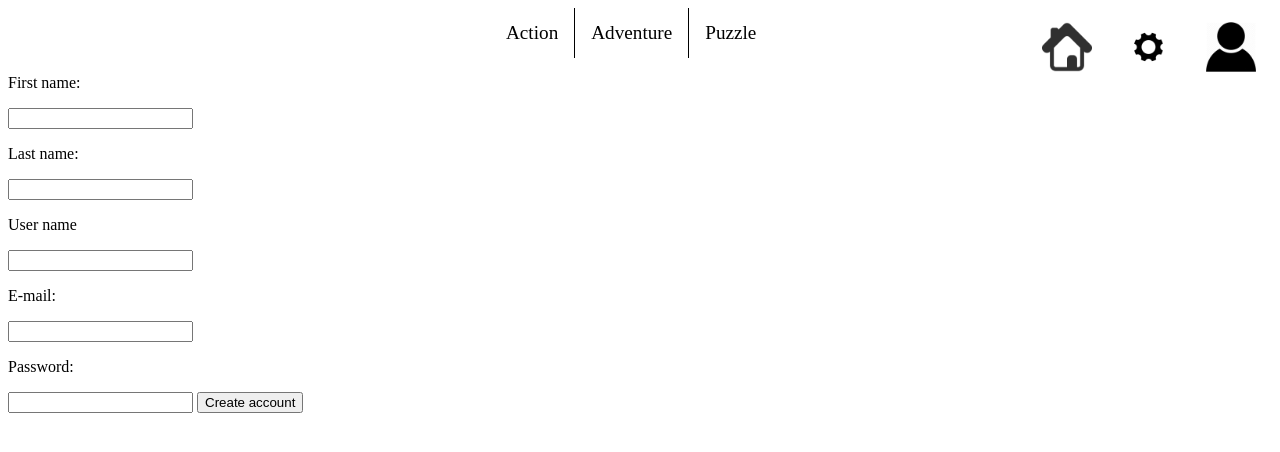
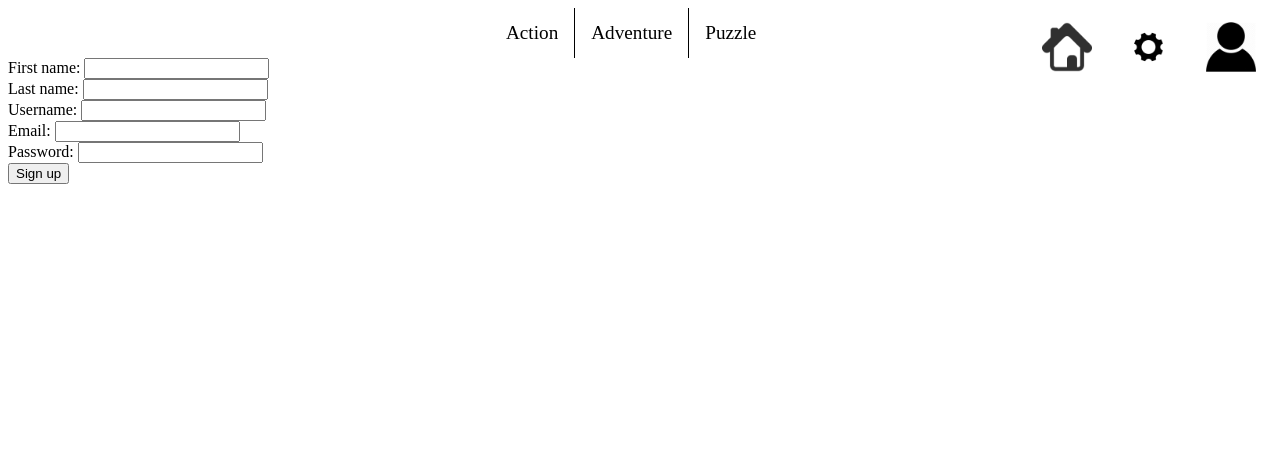
Before and after one commit to mcclure-calvin-wm/slither, a PHP site: page /createAccount.php in a window 1280 px wide. Shown: the top 452 px of the page. Run offline with PHP 8.4, Linux system fonts and the light colour scheme.

Commit message:
Stuff changed

```diff
--- a/Connector.php
+++ b/Connector.php
@@ -1,7 +1,21 @@
 <?php
-/**
- * Created by PhpStorm.
- * User: session1
- * Date: 4/28/16
- * Time: 2:45 PM
- */
+
+/*** mysql hostname ***/
+$hostname = 'localhost';
+
+/*** mysql username ***/
+$username = 'root';
+
+/*** mysql password ***/
+$password = 'root';
+
+try{
+    $dbh = new PDO("mysql:host=$hostname;dbname=slither", $username, $password);
+    //echo 'a message saying we have connected';
+    //echo 'Connected to database';
+}
+catch(PDOException $e) {
+    echo $e->getMessage();
+}
+session_start();
+?>
--- a/createAccount.php
+++ b/createAccount.php
@@ -1,11 +1,55 @@
 <?php
+require('Connector.php');
+if(!empty($_SESSION["userName"])){
+    header("Location: Index.php");
+}
+if(!empty($_POST['pass'])){
+
+    $username = $_POST['username'];
+    $password = $_POST['pass'];
+    $email = $_POST['email'];
+    $first = $_POST['first'];
+    $last = $_POST['last'];
+
+    if(isset($username)){
+        $prepData = array(
+            "firstN"=>$first,
+            "lastN"=>$last,
+            "password"=>$password,
+            "email"=>$email,
+            "username"=>$username
+        );
+        //print_R($prepData);
+        $stmt = $dbh->prepare("INSERT INTO Signin(firstname,
+                    lastname,
+                    password,
+                    email,
+                    username)
+            VALUES(
+                  :firstN,
+                  :lastN,
+                  :password,
+                  :email,
+                  :username)");
+        $result = $stmt->execute($prepData);
+        if($result){
+            $_SESSION["password"] = $password;
+            $_SESSION["userName"] = $username;
+            $_SESSION['registered'] = 1;
+            echo "Registered.";
+            header("Location: Index.php");
+        }else {
+            //var_dump($result);
+            echo "Error creating account.";
+        }
+    }
+}
 ?>
+
 <!DOCTYPE html>
 <html>
 <head>
-
     <link rel="stylesheet" type="text/css" href="styles.css">
-
 </head>
 <body>
 <div id="div1">
@@ -27,24 +71,20 @@
 
 
 
-<form>
-<p>First name:</p>
-    <input type="text">
+<div id="login-form">
+    <form method="post">
+        <label>First name: </label><input type="text" name="first" required/><br>
 
-    <p>Last name:</p>
-    <input type="text">
+        <label>Last name: </label><input type="text" name="last" required/><br>
 
-    <p>User name</p>
-    <input type="text">
+        <label>Username: </label><input type="text" name="username" required/><br>
 
-    <p>E-mail:</p>
-    <input type="email">
+        <label>Email: </label><input type="text" name="email" required/><br>
 
-    <p>Password:</p>
-    <input type="text">
+        <label>Password: </label><input type="password" name="pass" required/><br>
 
-    <button type="submit">Create account</button>
-</form>
+        <button type="submit" name="signup" value="1">Sign up</button></form>
+</div>
 
 </body>
 </html>
--- a/index.php
+++ b/index.php
@@ -20,8 +20,10 @@
     <ul>
         <li id="li4"><a href="index.php"><img src="images/home-icon.png" width="50" height="50"> </a></li>
         <li id="li5"><a href="adventure.php"><img src="images/settings.png" width="50" height="50"></a></li>
-        <li id="li6"><a href="adventure.php"><img src="images/prof.png" width="50" height="50" ></a></div>
-</ul>
+        <li id="li6"><a href="adventure.php"><img src="images/prof.png" width="50" height="50" ></a></li>
+    </ul>
+</div>
+
 
 <center>
     <table cellspacing="130" style="border-left: 1px;">
```
Also changed, not shown: gamesPage.php (+33 -7 lines).
